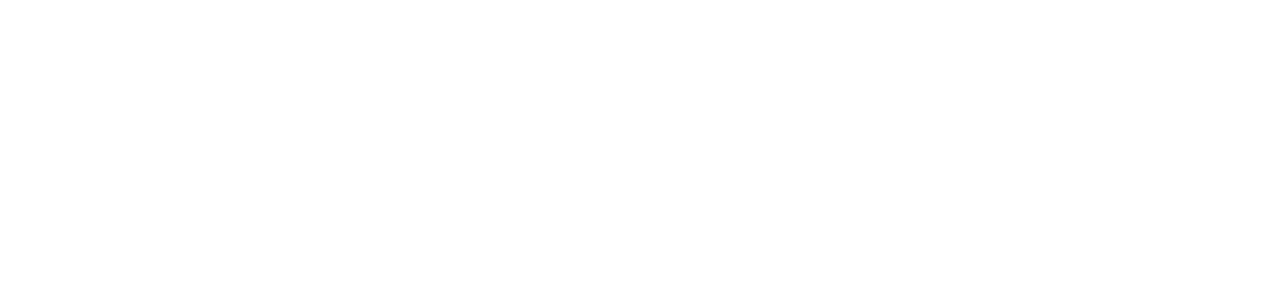
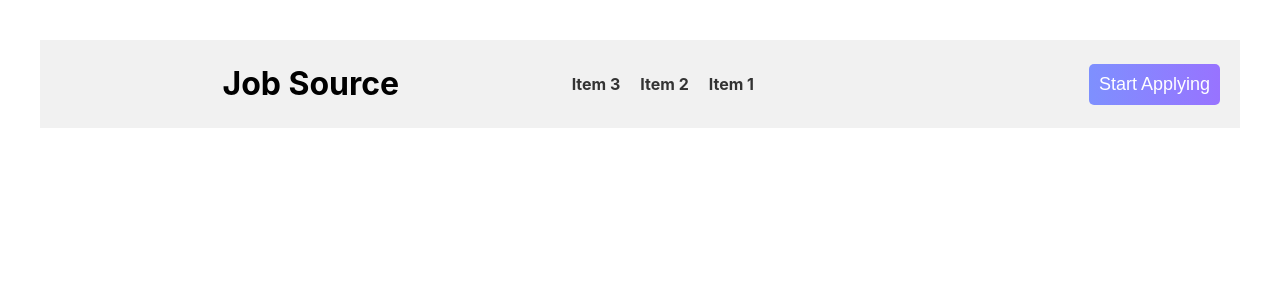
Before and after one commit to hazratshahjalal/career-hub, a React (Vite) app in the folder career-hub/: page / in a window 1280 px wide. Shown: the top 300 px of the page. Built offline with nearby package versions, Linux system fonts and the light colour scheme.

Commit message:
header menu added

```diff
--- a/career-hub/src/Components/Menu/Menu.css
+++ b/career-hub/src/Components/Menu/Menu.css
@@ -0,0 +1,92 @@
+.menu {
+  display: flex;
+  justify-content: space-between;
+  align-items: center;
+  padding: 20px;
+  background: #f1f1f1;
+}
+
+.logo-title {
+  flex-grow: 1;
+}
+
+.logo-title h1 {
+  margin: 0;
+}
+
+.menu-items ul {
+  list-style: none;
+  margin: 0;
+  padding: 0;
+  display: flex;
+  justify-content: center;
+}
+
+.menu-items li {
+  margin: 0 10px;
+}
+
+.menu-items li a {
+  text-decoration: none;
+  color: #333;
+  font-weight: bold;
+}
+
+.button {
+  flex-grow: 1;
+  text-align: right;
+}
+
+.button button {
+  padding: 10px;
+  background: linear-gradient(90deg, #7E90FE 0%, #9873FF 100%);
+  color: #fff;
+  font-size: 18px;
+  border: none;
+  border-radius: 5px;
+  cursor: pointer;
+}
+
+
+/* mobile styles */
+@media (max-width: 767px) {
+  header {
+    flex-direction: column;
+    align-items: flex-start;
+  }
+
+  .logo {
+    margin-bottom: 20px;
+  }
+
+  nav {
+    display: none;
+    width: 100%;
+  }
+
+  .menu-toggle {
+    display: block;
+    background: none;
+    border: none;
+    padding: 0;
+    cursor: pointer;
+    margin-right: 20px;
+  }
+
+  .menu-toggle span {
+    display: block;
+    width: 20px;
+    height: 3px;
+    background-color: #333;
+    margin: 5px 0;
+  }
+
+  .menu-open nav {
+    display: block;
+    margin-top: 20px;
+  }
+
+  nav li {
+    margin: 10px 0;
+  }
+}
--- a/career-hub/src/Components/Menu/Menu.jsx
+++ b/career-hub/src/Components/Menu/Menu.jsx
@@ -5,7 +5,19 @@
 const Menu = () => {
   return (
     <div class="menu">
-
+      <div class="logo-title">
+        <h1>Job Source</h1>
+      </div>
+      <nav class="menu-items">
+        <ul>
+          <li><a href="#">Item 3</a></li>
+          <li><a href="#">Item 2</a></li>
+          <li><a href="#">Item 1</a></li>
+        </ul>
+      </nav>
+      <div class="button">
+        <button>Start Applying</button>
+      </div>
     </div>
 
   );
```
